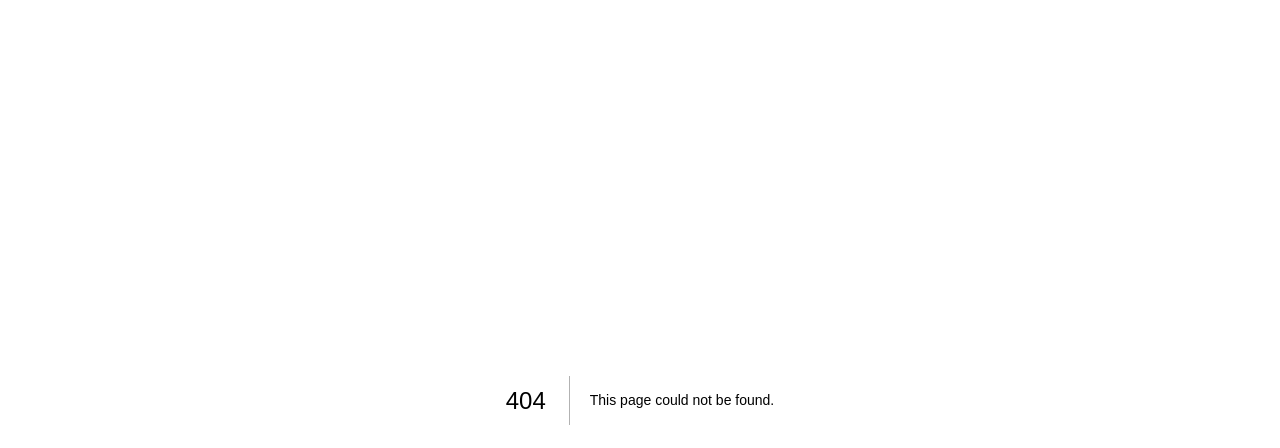
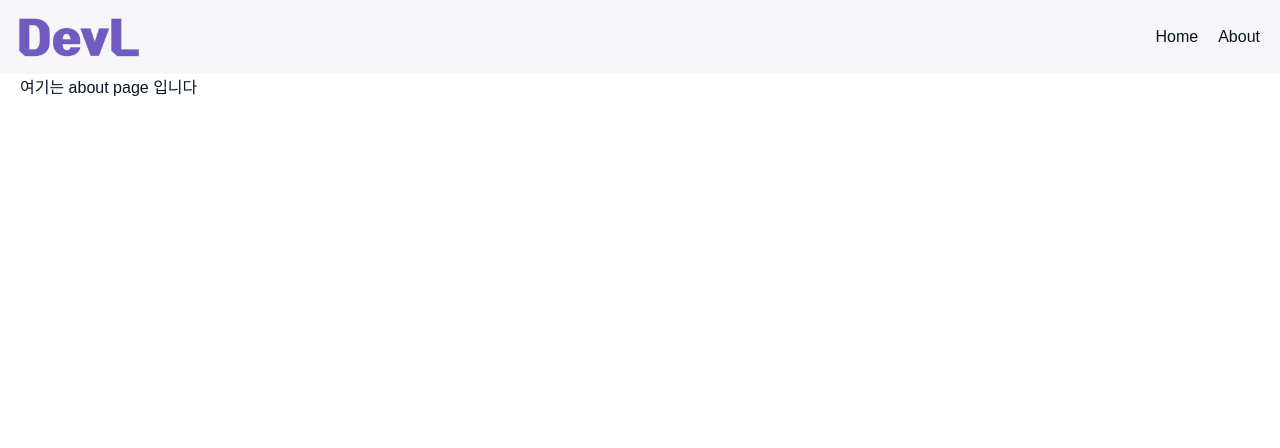
Before and after one commit to HyunjoJeong/DEVELOG, a Next.js app: page /about in a window 1280 px wide. Before the commit this address had no page. Shown: the top 448 px of the page. Built offline with nearby package versions, Linux system fonts and the light colour scheme; a web font is replaced by a local one.

Commit message:
Layout 및 TopNavBar 대강 작업함

```diff
--- /dev/null
+++ b/src/app.components/atoms/layout/TopNavBarNaviItem.tsx
@@ -0,0 +1,21 @@
+import Link from "next/link";
+import styled from "styled-components";
+
+type TProps = {
+  label: string;
+  href: string;
+};
+
+export default function TopNavBarNaviItem({ label, href }: TProps) {
+  return (
+    <NaviItem>
+      <Link href={href}>{label}</Link>
+    </NaviItem>
+  );
+}
+
+const NaviItem = styled.li`
+  a {
+    padding: 10px 5px;
+  }
+`;
--- /dev/null
+++ b/src/app.components/molecules/layout/TopNavBarFeatures.tsx
@@ -0,0 +1,24 @@
+import styled from "styled-components";
+
+type TProps = {};
+
+export default function TopNavBarFeatures({}: TProps) {
+  return (
+    <StyledWrapper>
+      {/* <div>알림</div>
+      <div>검색</div>
+      <div>글 작성?</div>
+      <div>my page</div>
+      <div>drop down</div> */}
+    </StyledWrapper>
+  );
+}
+
+const StyledWrapper = styled.div`
+  height: 100%;
+
+  display: flex;
+  align-items: center;
+  justify-content: center;
+  gap: 5px;
+`;
--- /dev/null
+++ b/src/app.components/molecules/layout/TopNavBarNaviItems.tsx
@@ -0,0 +1,28 @@
+import TopNavBarNaviItem from "@components/atoms/layout/TopNavBarNaviItem";
+import styled from "styled-components";
+
+type TProps = {};
+
+export default function TopNavBarNaviItems({}: TProps) {
+  return (
+    <StyledNav>
+      <ul>
+        <TopNavBarNaviItem label="Home" href="/" />
+        <TopNavBarNaviItem label="About" href="/about" />
+      </ul>
+    </StyledNav>
+  );
+}
+
+const StyledNav = styled.nav`
+  height: 100%;
+
+  ul {
+    height: 100%;
+
+    display: flex;
+    align-items: center;
+    justify-content: center;
+    gap: 10px;
+  }
+`;
--- /dev/null
+++ b/src/app.components/organisms/layout/TopNavBar.tsx
@@ -0,0 +1,53 @@
+import { maxWidth } from "@/app.resources/constants";
+import MainLogo from "@components/atoms/common/MainLogo";
+import TopNavBarFeatures from "@components/molecules/layout/TopNavBarFeatures";
+import TopNavBarNaviItems from "@components/molecules/layout/TopNavBarNaviItems";
+import styled from "styled-components";
+
+type TProps = {};
+
+export default function TopNavBar({}: TProps) {
+  return (
+    <>
+      <div className="background" style={{ width: "100%", height: 74 }} />
+      <Wrapper style={{ position: "fixed", top: "0px" }}>
+        <header>
+          <MainLogo />
+          <div className="right-items-container">
+            <TopNavBarNaviItems />
+            <TopNavBarFeatures />
+          </div>
+        </header>
+      </Wrapper>
+    </>
+  );
+}
+
+const Wrapper = styled.div`
+  width: 100%;
+  height: 74px;
+
+  position: fixed;
+  top: 0px;
+  z-index: 100;
+
+  background-color: #f4f4f8cc;
+
+  @media (prefers-color-scheme: dark) {
+    background-color: #2c2c2fcc;
+  }
+
+  header {
+    margin: 0 auto;
+    max-width: ${maxWidth}px;
+    width: 100%;
+    padding: 10px 15px;
+
+    display: flex;
+    justify-content: space-between;
+  }
+
+  .right-items-container {
+    display: flex;
+  }
+`;
--- /dev/null
+++ b/src/app.components/templates/Layout.tsx
@@ -0,0 +1,33 @@
+import { maxWidth } from "@/app.resources/constants";
+import TopNavBar from "@components/organisms/layout/TopNavBar";
+import Head from "next/head";
+import type { ReactNode } from "react";
+
+type TProps = {
+  headers?: {
+    title?: string;
+    desc?: string;
+    additionalHeads?: ReactNode;
+  };
+  children?: ReactNode;
+};
+
+export default function Layout({ headers, children }: TProps) {
+  const { title, desc, additionalHeads } = headers || {};
+
+  return (
+    <>
+      <Head>
+        {title && <title>{title}</title>}
+        {desc && <meta name="description" content={desc} />}
+        {additionalHeads}
+      </Head>
+      <>
+        <TopNavBar />
+        <main style={{ maxWidth, margin: "0 auto", padding: "0 20px" }}>
+          {children}
+        </main>
+      </>
+    </>
+  );
+}
--- /dev/null
+++ b/src/app.resources/constants.ts
@@ -0,0 +1 @@
+export const maxWidth = 1440;
--- a/src/pages/_app.tsx
+++ b/src/pages/_app.tsx
@@ -11,9 +11,7 @@ export default function App({ Component, pageProps }: AppProps) {
         <meta name="viewport" content="width=device-width, initial-scale=1" />
         <link rel="icon" href="/favicon.ico" />
       </Head>
-      <main>
-        <Component {...pageProps} />
-      </main>
+      <Component {...pageProps} />
     </>
   );
 }
--- a/src/pages/_document.tsx
+++ b/src/pages/_document.tsx
@@ -8,6 +8,7 @@ import Document, {
 import { ServerStyleSheet } from "styled-components";
 
 class MyDocument extends Document {
+  // * 참고: https://mniyunsu.github.io/nextjs-styled-component-setting/#_documenttsx
   static async getInitialProps(ctx: DocumentContext) {
     const sheet = new ServerStyleSheet();
     const originalRenderPage = ctx.renderPage;
--- /dev/null
+++ b/src/pages/about/index.tsx
@@ -0,0 +1,11 @@
+import Layout from "@components/templates/Layout";
+
+type TProps = {};
+
+export default function AboutPage({}: TProps) {
+  return (
+    <Layout>
+      <div>여기는 about page 입니다</div>
+    </Layout>
+  );
+}
```
Also changed, not shown: src/app.components/templates/PageWrapper.tsx (deleted, +0 -24 lines), src/pages/index.tsx (+72 -7 lines), 1 other file (tests, documents, lock files or other folders).
